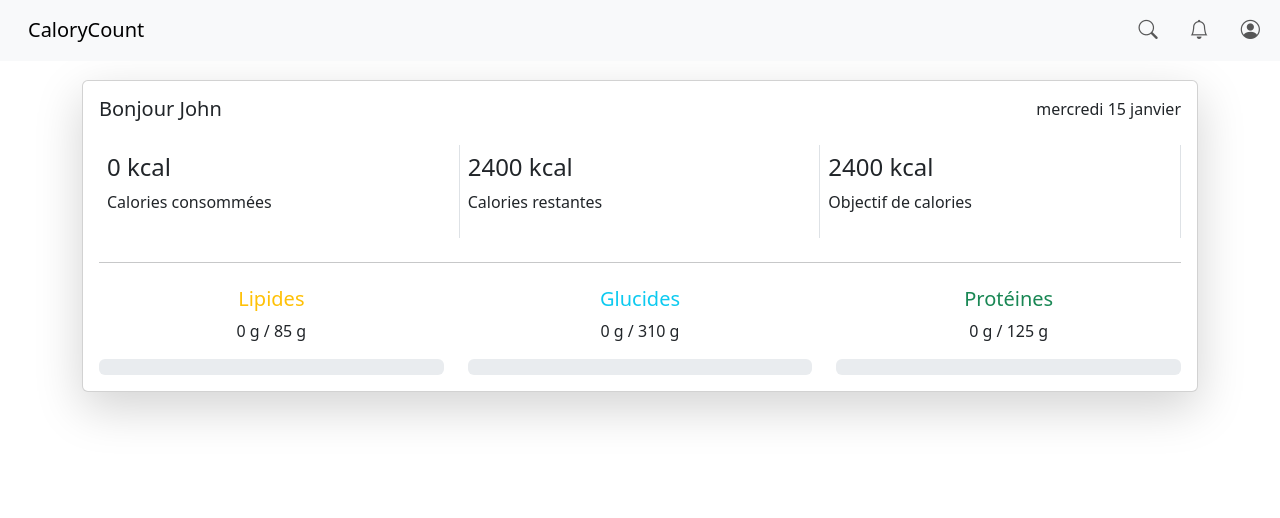
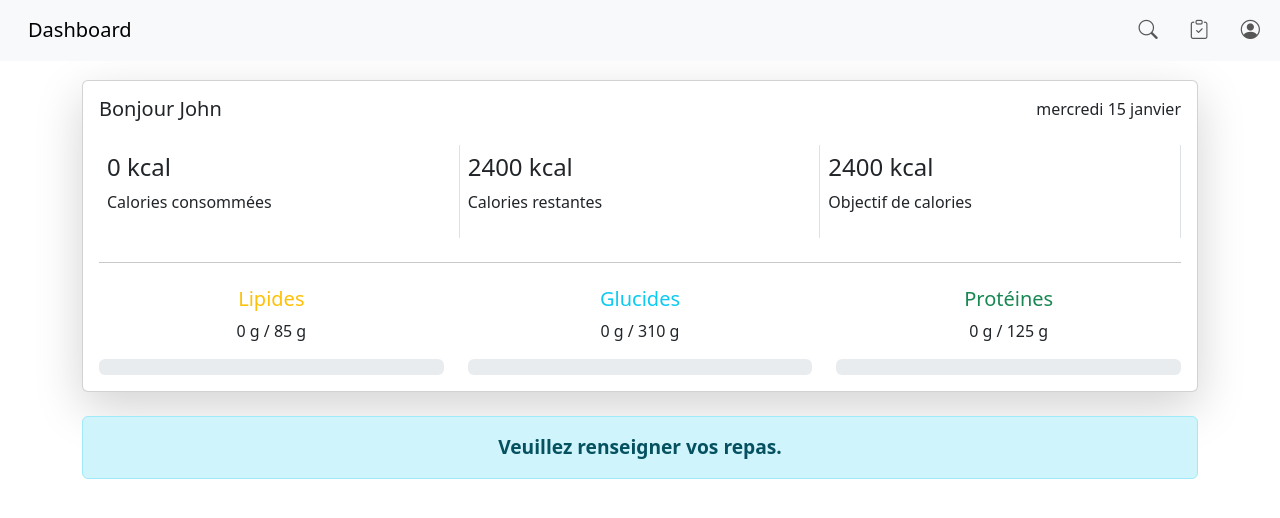
Before and after one commit to NicolasOsborne/CaloryCount, a Vue app: page / in a window 1280 px wide. Shown: the top 518 px of the page. Built offline with nearby package versions, Linux system fonts and the light colour scheme; no server answers.

Commit message:
ajout message d'ajout + modif navbar

```diff
--- a/src/components/MealTotalCal.vue
+++ b/src/components/MealTotalCal.vue
@@ -1,5 +1,10 @@
 <template>
   <section class="container mt-4">
+    <!-- Vérifier s'il y a des repas valides dans foodStore.totals -->
+    <div v-if="!hasMeals" class="alert alert-info" role="alert">
+      Veuillez renseigner vos repas.
+    </div>
+
     <!-- Itération sur chaque repas dans foodStore.totals sauf 'all' -->
     <div v-for="(mealData, meal) in foodStore.totals" :key="meal">
       <!-- Affichage conditionnel de la carte pour chaque repas, sauf 'all' -->
@@ -45,7 +50,7 @@ export default defineComponent({
   setup() {
     const foodStore = useFoodStore()
 
-    // Fonction pour vérifier si un repas est présent
+    // Fonction pour vérifier si un repas est valide
     const isMealValid = (mealData) => {
       return mealData && mealData.calories && mealData.lipids && mealData.glucids && mealData.proteins
     }
@@ -61,7 +66,12 @@ export default defineComponent({
       return mealNames[meal] || meal // Si le nom du repas n'est pas trouvé, on utilise le nom brut
     }
 
-    return { foodStore, isMealValid, formatMealName }
+    // Vérifier si le store contient des repas valides
+    const hasMeals = computed(() => {
+      return Object.keys(foodStore.totals).some(meal => meal !== 'all' && isMealValid(foodStore.totals[meal]))
+    })
+
+    return { foodStore, isMealValid, formatMealName, hasMeals }
   },
 })
 </script>
@@ -141,4 +151,11 @@ hr.my-4 {
 .justify-content-between {
   justify-content: space-between;
 }
+
+.alert-info {
+  margin-top: 20px;
+  font-size: 1.2rem;
+  text-align: center;
+  font-weight: bold;
+}
 </style>
--- a/src/components/Navbar.vue
+++ b/src/components/Navbar.vue
@@ -1,7 +1,7 @@
 <template>
   <nav class="navbar navbar-expand-lg navbar-light bg-light fixed-top">
     <div class="container-fluid">
-      <router-link to="/" class="navbar-brand ms-3">CaloryCount</router-link>
+      <router-link to="/" class="navbar-brand ms-3">Dashboard</router-link>
 
       <button
         class="navbar-toggler"
@@ -26,7 +26,7 @@
 
           <li class="nav-item me-3">
             <router-link to="/recap" class="nav-link">
-              <i class="bi bi-bell" style="font-size: 1.2rem"></i>
+              <i class="bi bi-clipboard-check" style="font-size: 1.2rem"></i>
             </router-link>
           </li>
 
```
